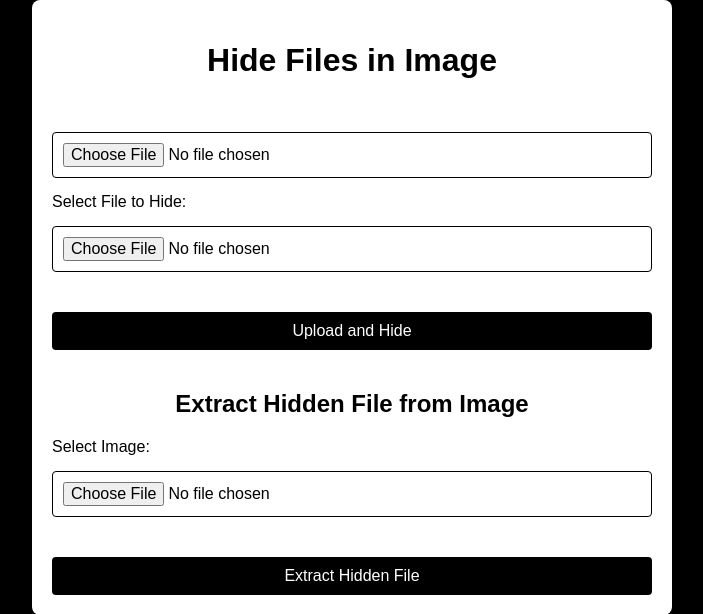
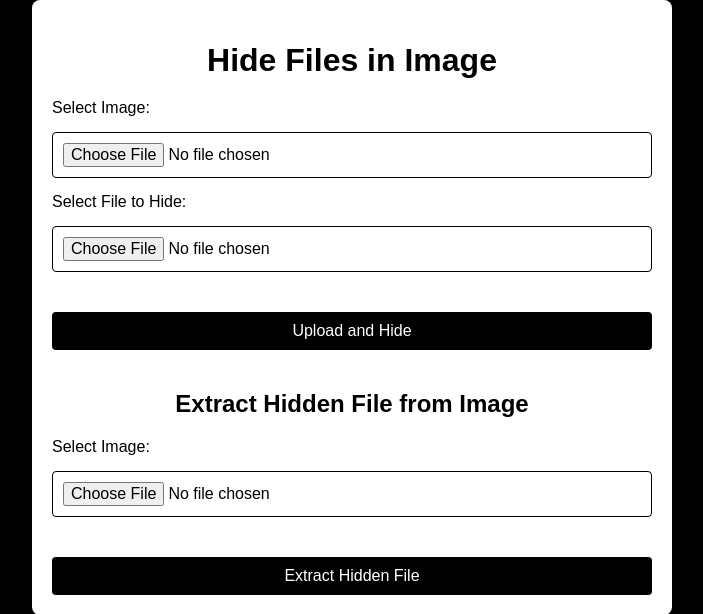
Before and after one commit to Mrtracker-new/InvisioVault, a Flask app: page / in a window 1280 px wide. Shown: the part 78-692 px from the top of the page, without its empty margins (288-991 px from the left). Run offline with Flask 3, Linux system fonts and the light colour scheme; parts of the project's set-up code (start-up, migrations or seed data) failed here and were passed over.

Commit message:
Update index.html

```diff
--- a/templates/index.html
+++ b/templates/index.html
@@ -17,7 +17,7 @@
         <h1>Hide Files in Image</h1>
         <div class="upload-section">
             <form action="/upload" method="post" enctype="multipart/form-data">
-                <label for="image">Select Image:</label>
+                <label for="image"style="color: black">Select Image:</label>
                 <input type="file" name="image" accept="image/*" required>
                 <label for="file"style="color: black">Select File to Hide:</label>
                 <input type="file" name="file" accept=".txt,.pdf,.mp4,.jpg,.png,.apk,.zip" required>
```
